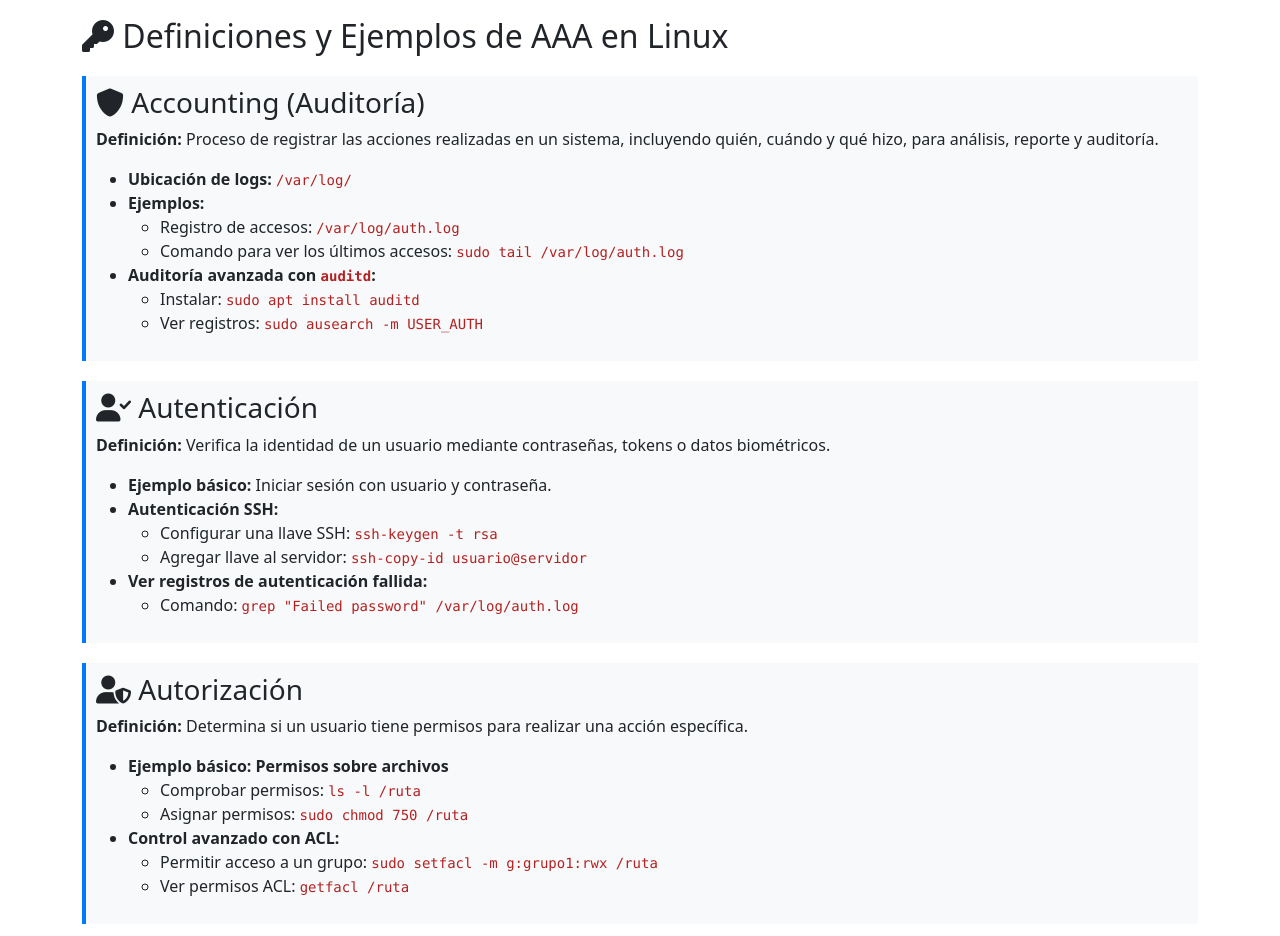
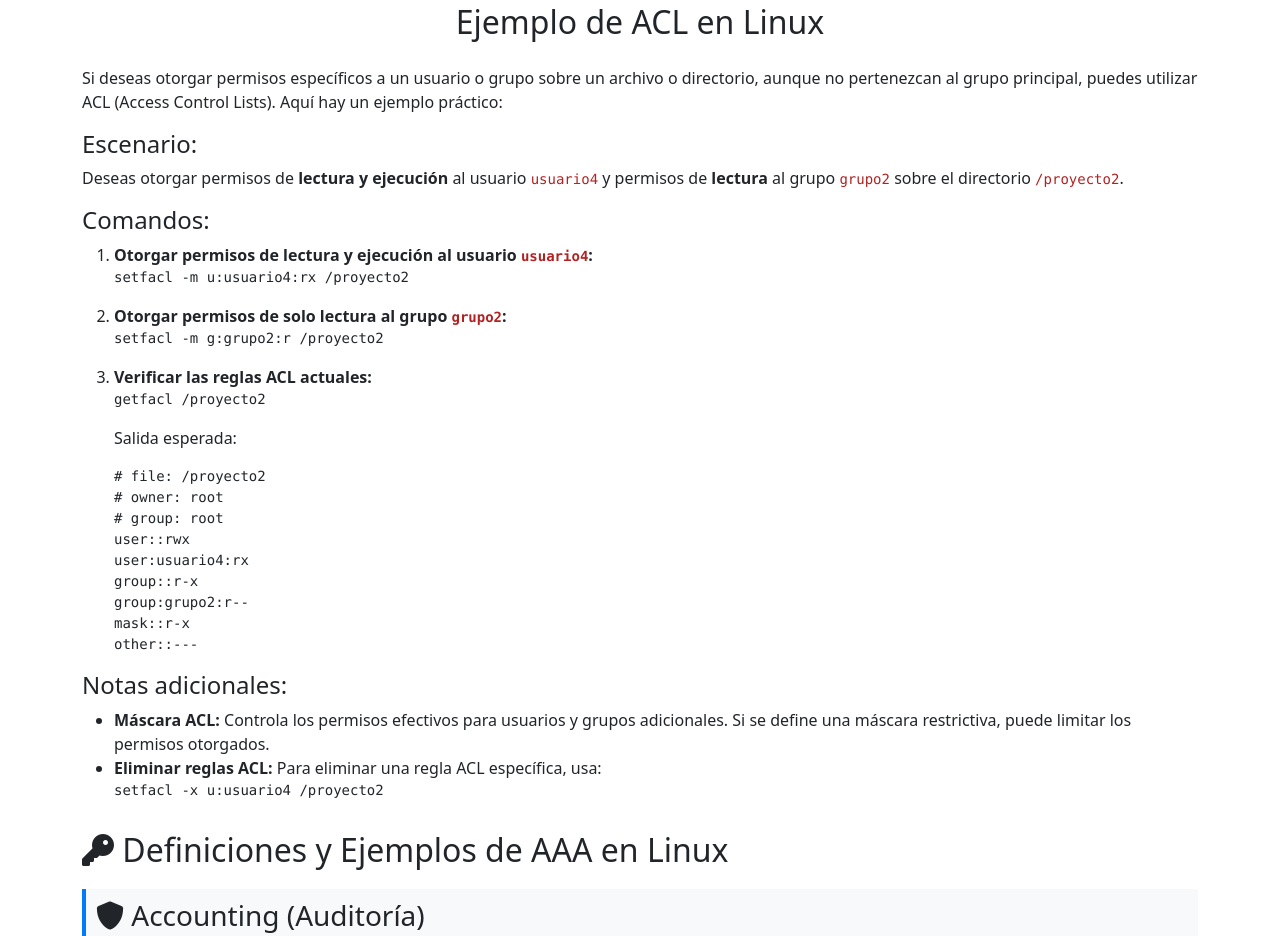
Before and after one commit to profeInformatica101/seginf, a plain HTML site: page u3/aaa.html in a window 1280 px wide. Shown: the part 3029-3965 px from the top of the page. Drawn offline with nearby package versions, Linux system fonts and the light colour scheme.

Commit message:
Update aaa.html

```diff
--- a/u3/aaa.html
+++ b/u3/aaa.html
@@ -204,7 +204,48 @@ setfacl -m u:usuario3:w /proyecto1
                 </tbody>
             </table>
         </div>
+  <section>
+            <h2 class="text-center mb-4">Ejemplo de ACL en Linux</h2>
+            <p>Si deseas otorgar permisos específicos a un usuario o grupo sobre un archivo o directorio, aunque no pertenezcan al grupo principal, puedes utilizar ACL (Access Control Lists). Aquí hay un ejemplo práctico:</p>
+            <h4>Escenario:</h4>
+            <p>Deseas otorgar permisos de <strong>lectura y ejecución</strong> al usuario <code>usuario4</code> y permisos de <strong>lectura</strong> al grupo <code>grupo2</code> sobre el directorio <code>/proyecto2</code>.</p>
 
+            <h4>Comandos:</h4>
+            <ol>
+                <li>
+                    <strong>Otorgar permisos de lectura y ejecución al usuario <code>usuario4</code>:</strong>
+                    <pre><code>setfacl -m u:usuario4:rx /proyecto2</code></pre>
+                </li>
+                <li>
+                    <strong>Otorgar permisos de solo lectura al grupo <code>grupo2</code>:</strong>
+                    <pre><code>setfacl -m g:grupo2:r /proyecto2</code></pre>
+                </li>
+                <li>
+                    <strong>Verificar las reglas ACL actuales:</strong>
+                    <pre><code>getfacl /proyecto2</code></pre>
+                    <p>Salida esperada:</p>
+                    <pre><code># file: /proyecto2
+# owner: root
+# group: root
+user::rwx
+user:usuario4:rx
+group::r-x
+group:grupo2:r--
+mask::r-x
+other::---</code></pre>
+                </li>
+            </ol>
+            <h4>Notas adicionales:</h4>
+            <ul>
+                <li>
+                    <strong>Máscara ACL:</strong> Controla los permisos efectivos para usuarios y grupos adicionales. Si se define una máscara restrictiva, puede limitar los permisos otorgados.
+                </li>
+                <li>
+                    <strong>Eliminar reglas ACL:</strong> Para eliminar una regla ACL específica, usa:
+                    <pre><code>setfacl -x u:usuario4 /proyecto2</code></pre>
+                </li>
+            </ul>
+        </section>
         <!-- Sección de Definiciones y Ejemplos de AAA en Linux -->
         <div class="section">
             <h2><i class="fas fa-key"></i> Definiciones y Ejemplos de AAA en Linux</h2>
```
